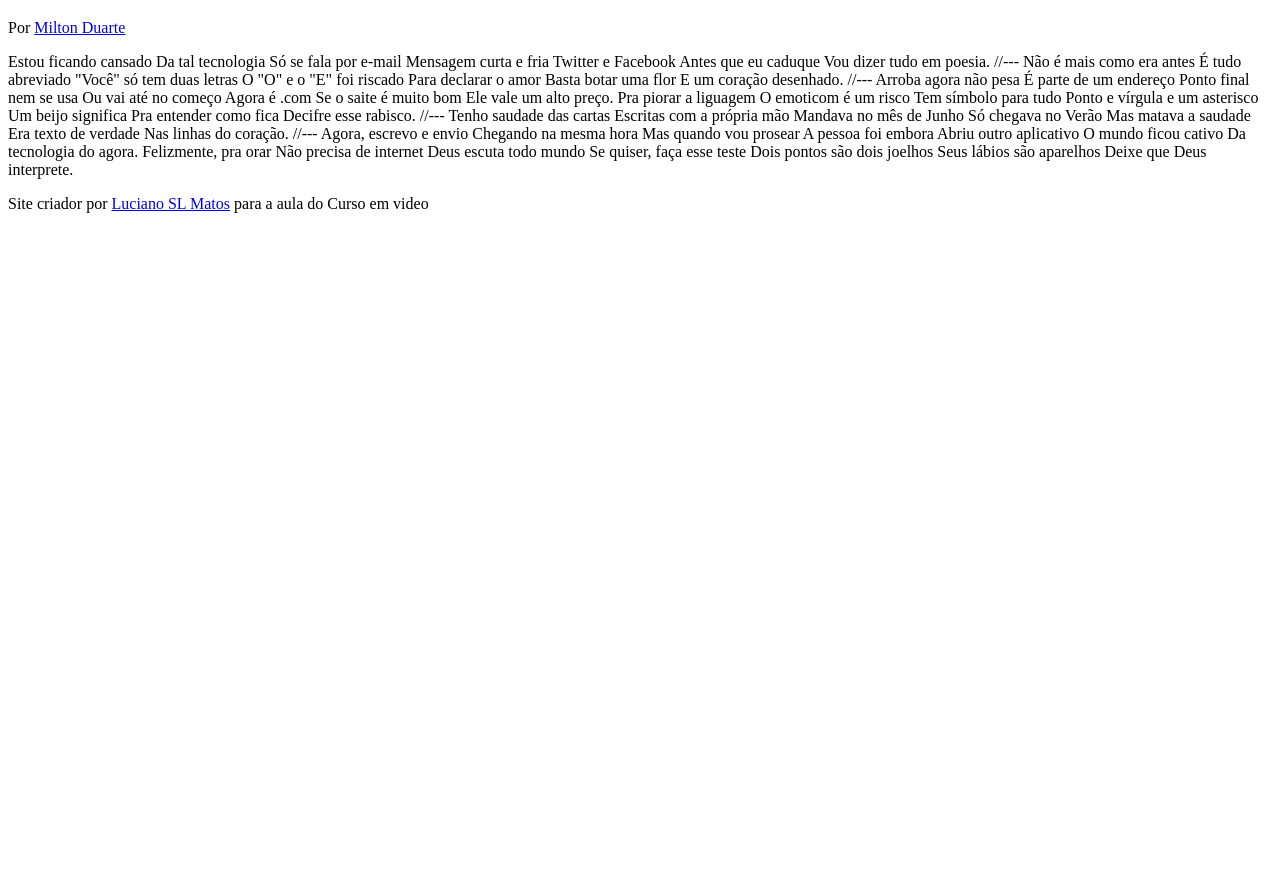
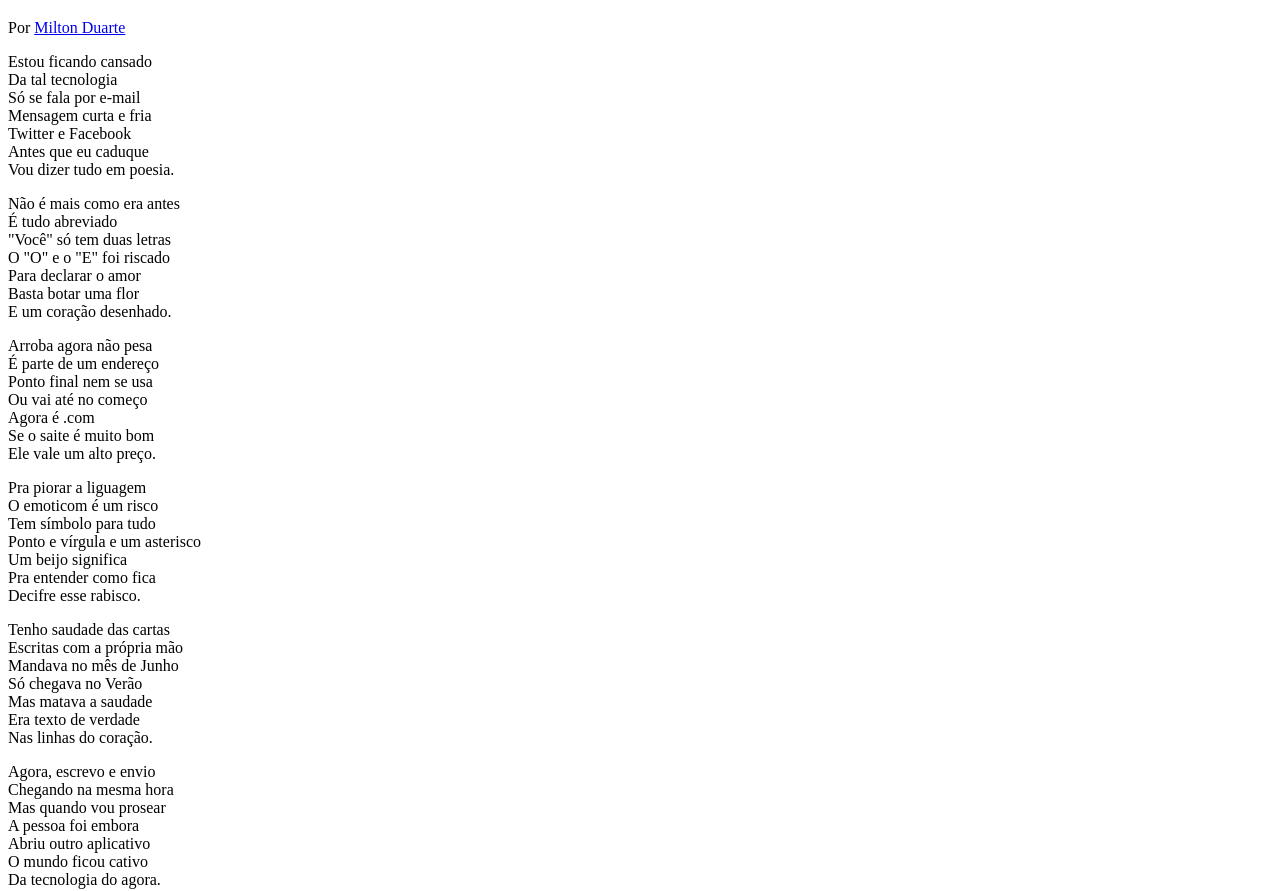
Before and after one commit to LucianoSMatos/HTMLCSS, a plain HTML site: page Desafios/d012/index.html in a window 1280 px wide. Shown: the part 61-952 px from the top of the page. Before the commit the page ends 800 px from the top, so only its background shows below. Drawn offline with Linux system fonts and the light colour scheme.

Commit message:
atualizaçao

```diff
--- /dev/null
+++ b/Desafios/d012/estilo/style.css
@@ -0,0 +1 @@
+@charset "UTF-8";
--- a/Desafios/d012/index.html
+++ b/Desafios/d012/index.html
@@ -5,81 +5,101 @@
     <meta http-equiv="X-UA-Compatible" content="IE=edge">
     <meta name="viewport" content="width=device-width, initial-scale=1.0">
     <title>cordel Moderno</title>
+    <link rel="stylesheet" href="estilo/style.css">
 </head>
 <body>
     <header>
         <h1>
             Cordel Moderno
         </h1>
-        <p>Por <a href="https://www.recantodasletras.com.br/poesias/3186743]" target="_blank">Milton Duarte</a></p>
+        <p>Por <a href="https://www.recantodasletras.com.br/poesias/3186743" target="_blank">Milton Duarte</a></p>
 
     </header>
 
-    Estou ficando cansado
-    Da tal tecnologia
-    Só se fala por e-mail
-    Mensagem curta e fria
-    Twitter e Facebook
-    Antes que eu caduque
-    Vou dizer tudo em poesia.
+    <section>
+        <p>
+            Estou ficando cansado <br>
+            Da tal tecnologia<br>
+            Só se fala por e-mail <br>
+            Mensagem curta e fria <br>
+            Twitter e Facebook <br>
+            Antes que eu caduque <br>
+            Vou dizer tudo em poesia.
+        </p>
+    </section>
 
-    //---
 
-    Não é mais como era antes
-    É tudo abreviado
-    "Você" só tem duas letras
-    O "O" e o "E" foi riscado
-    Para declarar o amor
-    Basta botar uma flor
-    E um coração desenhado.
 
-    //---
+    <section>
+        <p>
+            Não é mais como era antes<br>
+            É tudo abreviado<br>
+            "Você" só tem duas letras<br>
+            O "O" e o "E" foi riscado<br>
+            Para declarar o amor<br>
+            Basta botar uma flor<br>
+            E um coração desenhado.
+        </p>
+    </section>
 
-    Arroba agora não pesa
-    É parte de um endereço
-    Ponto final nem se usa
-    Ou vai até no começo
-    Agora é .com
-    Se o saite é muito bom
-    Ele vale um alto preço.
+    <section>
+        <p>
+            Arroba agora não pesa<br>
+            É parte de um endereço<br>
+            Ponto final nem se usa<br>
+            Ou vai até no começo<br>
+            Agora é .com<br>
+            Se o saite é muito bom<br>
+            Ele vale um alto preço.
 
-    Pra piorar a liguagem
-    O emoticom é um risco
-    Tem símbolo para tudo
-    Ponto e vírgula e um asterisco
-    Um beijo significa
-    Pra entender como fica
-    Decifre esse rabisco.
+        </p>
+        <p>
+            Pra piorar a liguagem<br>
+            O emoticom é um risco<br>
+            Tem símbolo para tudo<br>
+            Ponto e vírgula e um asterisco<br>
+            Um beijo significa<br>
+            Pra entender como fica<br>
+            Decifre esse rabisco.
+        </p>
+    </section>
 
-    //---
+    <section>
+        <p>
+            Tenho saudade das cartas<br>
+            Escritas com a própria mão<br>
+            Mandava no mês de Junho<br>
+            Só chegava no Verão<br>
+            Mas matava a saudade<br>
+            Era texto de verdade<br>
+            Nas linhas do coração.
+        </p>
+    </section>
 
-    Tenho saudade das cartas
-    Escritas com a própria mão
-    Mandava no mês de Junho
-    Só chegava no Verão
-    Mas matava a saudade
-    Era texto de verdade
-    Nas linhas do coração.
+    <section>
+        <p>
+            Agora, escrevo e envio<br>
+            Chegando na mesma hora<br>
+            Mas quando vou prosear<br>
+            A pessoa foi embora<br>
+            Abriu outro aplicativo<br>
+            O mundo ficou cativo<br>
+            Da tecnologia do agora.
+        </p>
 
-    //---
+        <p>
+            Felizmente, pra orar<br>
+            Não precisa de internet<br>
+            Deus escuta todo mundo<br>
+            Se quiser, faça esse teste<br>
+            Dois pontos são dois joelhos<br>
+            Seus lábios são aparelhos<br>
+            Deixe que Deus interprete.
+        </p>
+    </section>
 
-    Agora, escrevo e envio
-    Chegando na mesma hora
-    Mas quando vou prosear
-    A pessoa foi embora
-    Abriu outro aplicativo
-    O mundo ficou cativo
-    Da tecnologia do agora.
-
-    Felizmente, pra orar
-    Não precisa de internet
-    Deus escuta todo mundo
-    Se quiser, faça esse teste
-    Dois pontos são dois joelhos
-    Seus lábios são aparelhos
-    Deixe que Deus interprete.
     <footer>
-        <p>Site criador por <a href="https://lucianoslmatos.github.io" target="_blank">Luciano SL Matos</a> para a aula do Curso em video</p>
+        <p>Site criador por <a href="https://github.com/LucianoSMatos?tab=repositories" target="_blank">Luciano SL Matos</a> para a aula do Curso em video</p>
     </footer>
 </body>
 </html>
```
